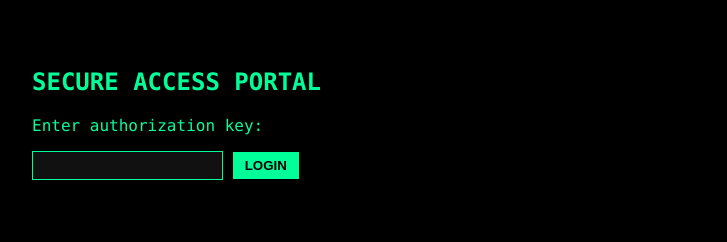
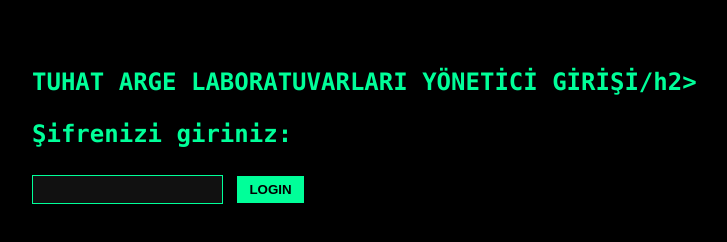
Before and after one commit to tuhatlabs/tuhatlabs.github.io, a plain HTML site: page login-29f83n4f2o3rn2o3/index.html in a window 1280 px wide. Shown: the whole page, without its empty margins (16-743 px from the left). Drawn offline with Linux system fonts and the light colour scheme.

Commit message:
Update index.html

```diff
--- a/login-29f83n4f2o3rn2o3/index.html
+++ b/login-29f83n4f2o3rn2o3/index.html
@@ -28,8 +28,8 @@ button {
 </head>
 <body>
 
-<h2>SECURE ACCESS PORTAL</h2>
-<p>Enter authorization key:</p>
+<h2>TUHAT ARGE LABORATUVARLARI YÖNETİCİ GİRİŞİ/h2>
+<p>Şifrenizi giriniz:</p>
 
 <input type="password" id="pw">
 <button onclick="go()">LOGIN</button>
@@ -42,7 +42,7 @@ function go() {
     if (p === "alpha442") {
         window.location = "../vault/index.html";
     } else {
-        alert("ACCESS DENIED");
+        alert("ŞİFRE DOĞRULANAMADI");
     }
 }
 </script>
```
